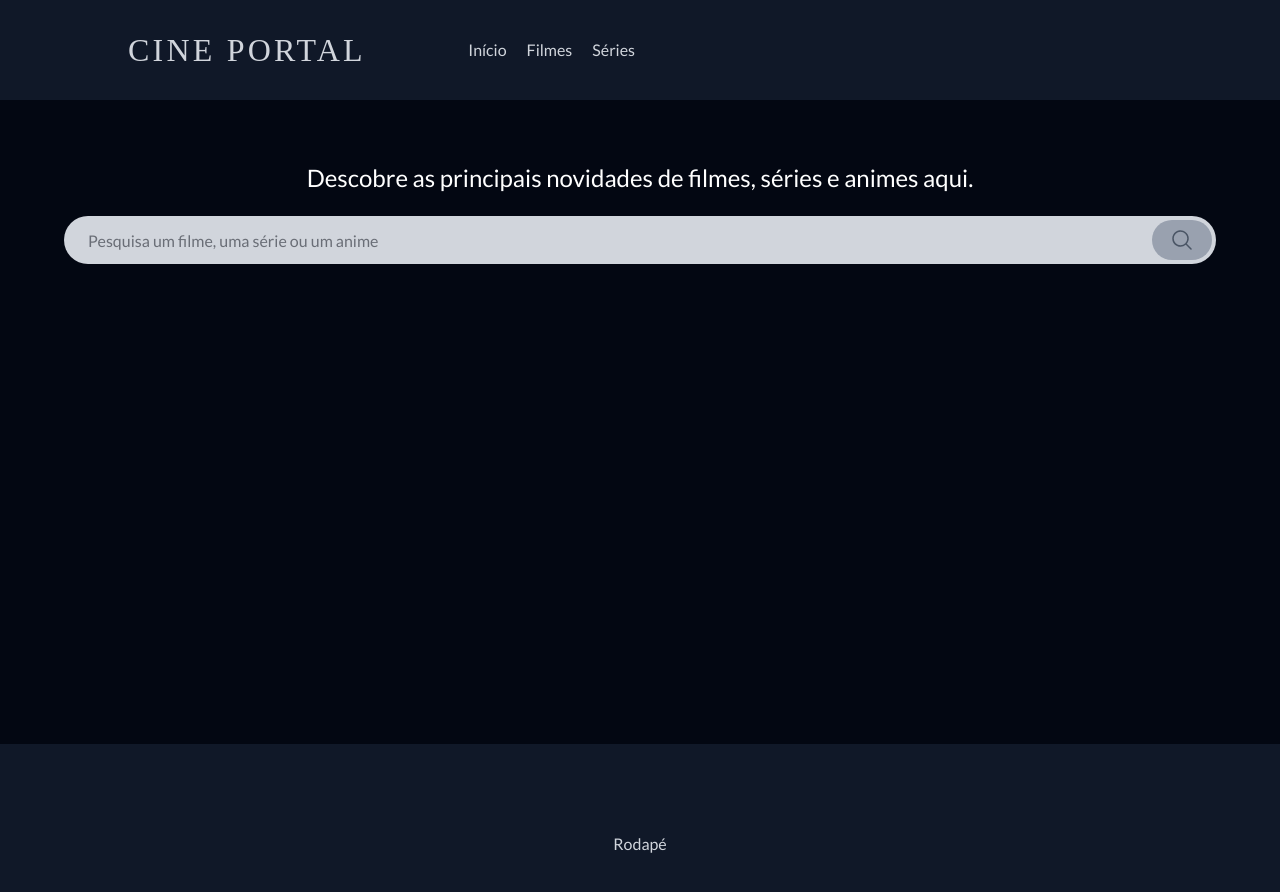
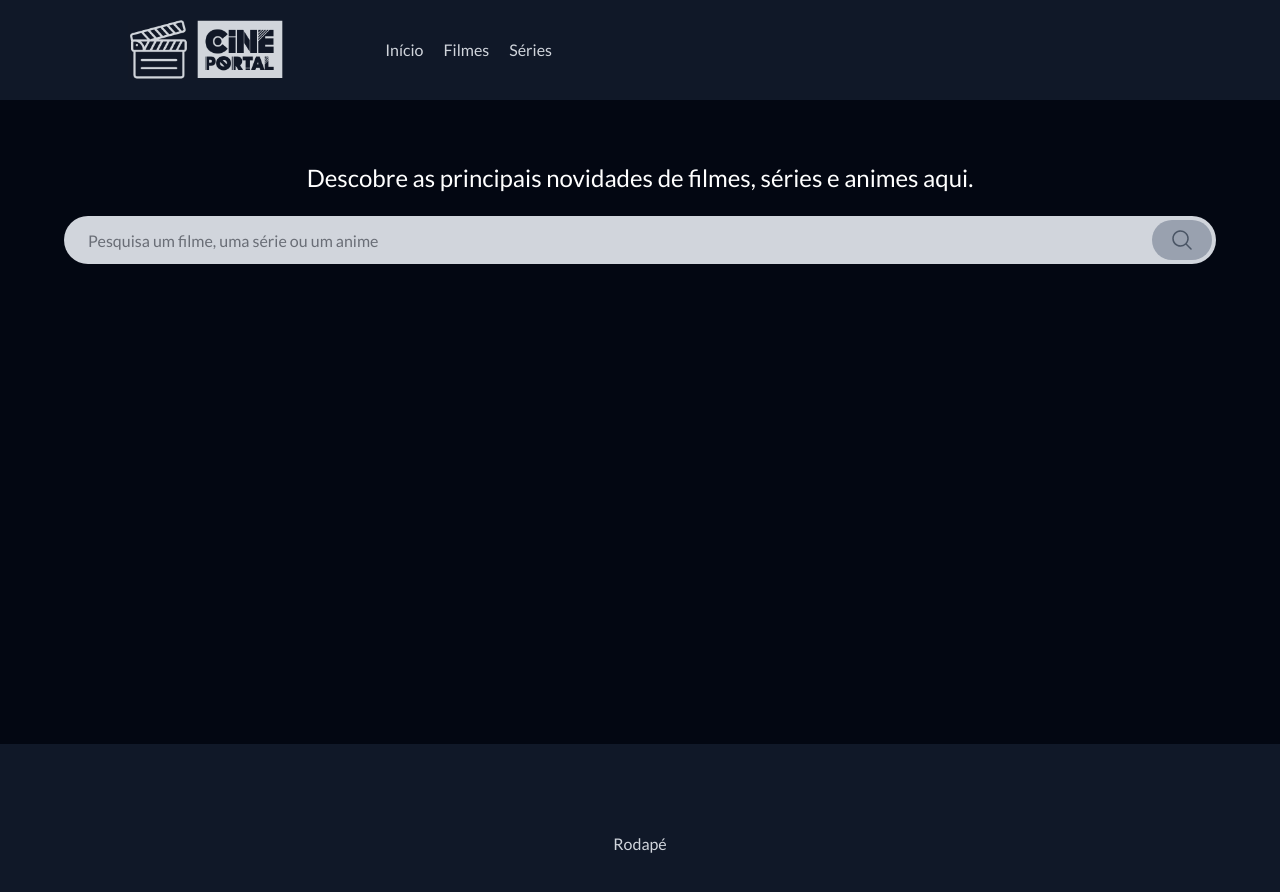
Before and after one commit to gerizinemmanuel/cine-portal, a React (Vite) app: page / in a window 1280 px wide. Shown: the top 892 px of the page. Built offline with nearby package versions, Linux system fonts and the light colour scheme; no server answers; a web font is replaced by a local one.

Commit message:
logo update

```diff
--- a/src/components/Header.jsx
+++ b/src/components/Header.jsx
@@ -3,6 +3,7 @@ import { Link } from "react-router-dom";
 import { Bars3Icon } from "@heroicons/react/24/solid";
 import { XMarkIcon } from "@heroicons/react/24/solid";
 import { useMediaQuery } from "react-responsive";
+import logo from "../assets/img/logo-primary.png";
 
 const Header = () => {
   const [menuOpen, setMenuOpen] = useState(false);
@@ -19,9 +20,7 @@ const Header = () => {
     <header className="bg-gray-900 h-25 py-0 px-[10%] flex flex-wrap gap-[10%] relative">
       <div className="box-logo flex items-center">
         <Link to="/">
-          <h1 className="logo">
-            Cine <span>Portal</span>
-          </h1>
+          <img src={logo} alt="Cine Portal" className="max-h-15" />
         </Link>
       </div>
       {isMobile && (
```
Also changed, not shown: src/assets/img/logo-primary.png (added), src/assets/img/logo.png (added).
